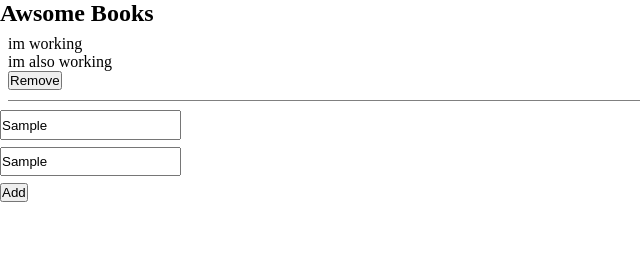
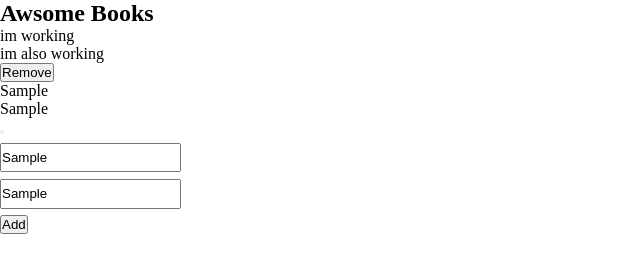
Before and after one commit to agneta1991/awsome-books, a website: page index.html in a window 1280 px wide. Both pictures are taken after typing "Sample", "Sample" into the empty fields and a click on the button "Add". Shown: the whole page, without its empty margins (0-640 px from the left). Drawn offline with Linux system fonts and the light colour scheme.

Commit message:
adding value to inner html

```diff
--- a/index.html
+++ b/index.html
@@ -11,7 +11,7 @@
 <main class= "mainDiv">
   <section class="mainContent">
     <h1>Awsome Books</h1>
-    <div class="dynamicList">
+    <div id="dynamicList">
       <p>im working</p>
       <p>im also working</p>
       <button>Remove</button>
@@ -19,8 +19,8 @@
     </div>
 
     <div class="inputsDiv">
-      <input class="author" type="name" required>
-      <input class="title" type="title" required>
+      <input id="author" type="name" required>
+      <input id="title" type="title" required>
       <button id="addBook"> Add </button>
     </div>
   </section>
--- a/javascript.js
+++ b/javascript.js
@@ -1,33 +1,22 @@
 let books = [];
 const bookAddition = document.getElementById('addBook');
-/*
+bookAddition.addEventListener('click', bookFunction);
 
-function newBook(){
-  let div = document.createElement('div');
-  body.appendChild(div);
+/*titleInput.value = '';
+authorInput.value = '';
 
-  let firstP = document.createElement('p');
-  div.appendChild(firstP);
-
-  let secondP = document.createElement('p');
-  div.appendChild(secondP);
-
-  let removeBtn = document.createElement('button')
-  div.appendChild(removeBtn);
+if (title === '' || author === '') {
+  alert('Please enter both the title and author.');
+  return;
 }*/
 
 
-function addBook() {
-  const titleInput = document.querySelector('.title');
-  const authorInput = document.querySelector('.author');
+function bookFunction() {
+
+  const titleInput = document.getElementById('title');
+  const authorInput = document.getElementById('author');
   const title = titleInput.value;
   const author = authorInput.value;
-
-  if (title === '' || author === '') {
-    alert('Please enter both the title and author.');
-    return;
-  }
-
   const book = {
     title,
     author,
@@ -35,9 +24,18 @@ function addBook() {
 
   books.push(book);
 
-  titleInput.value = '';
-  authorInput.value = '';
-  bookAddition.addEventListener('click', ()=>{
+  const dynamicDiv = document.getElementById('dynamicList')
+  let div = document.createElement('div');
+  dynamicDiv.appendChild(div);
 
-  })
+  let firstP = document.createElement('p');
+  firstP.innerHTML = `${book.title}`
+  div.appendChild(firstP);
+
+  let secondP = document.createElement('p');
+  secondP.innerHTML = `${book.author}`
+  div.appendChild(secondP);
+
+  let removeBtn = document.createElement('button')
+  div.appendChild(removeBtn);
 }
```
